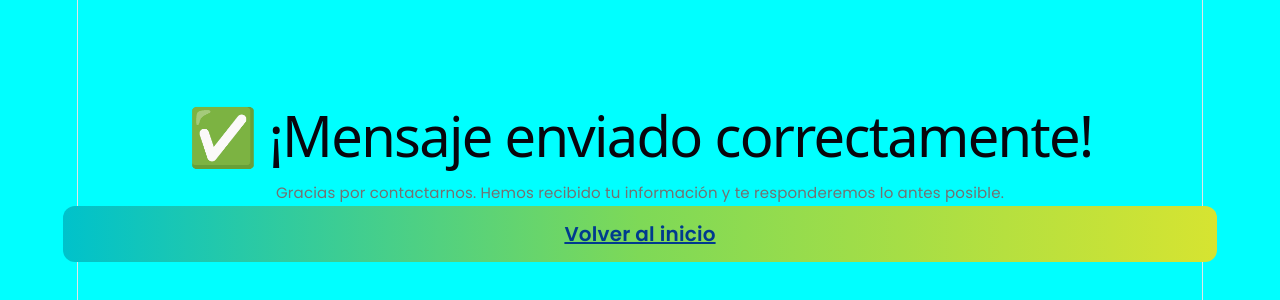
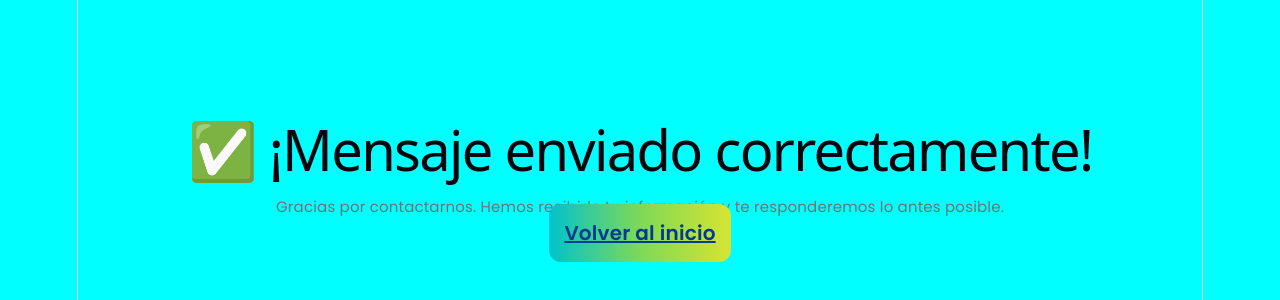
Before and after one commit to LilyBrench/miwebdespensaenlinea, a React (Vite) app: page /gracias in a window 1280 px wide. Shown: the part 224-524 px from the top of the page. Built offline with nearby package versions, Linux system fonts and the light colour scheme.

Commit message:
Ajuste de posicion en pagina Gracias

```diff
--- a/src/components/Gracias/Gracias.jsx
+++ b/src/components/Gracias/Gracias.jsx
@@ -4,6 +4,7 @@ import { Link } from "react-router-dom";
 const Gracias = () => {
   return (
     <div className={styles.gracias}>
+      <div className={styles.contenedorMensaje}>
         <h1>✅ ¡Mensaje enviado correctamente!</h1>
 
         <p>
@@ -11,12 +12,10 @@ const Gracias = () => {
           y te responderemos lo antes posible.
         </p>
 
-      <Link
-        to="https://midespensa-enlinea.netlify.app/"
-        className={styles.btnEnviar}
-      >
+        <Link to="/" className={styles.btnEnviar}>
           Volver al inicio
         </Link>
+      </div>
     </div>
   );
 };
--- a/src/components/Gracias/Gracias.module.css
+++ b/src/components/Gracias/Gracias.module.css
@@ -7,7 +7,8 @@
   padding: 20px;
 }
 
-.btnEnviar {
+
+ .btnEnviar {
   width: 100%;
   background: linear-gradient(
     90deg,
@@ -29,6 +30,9 @@
   transform: translateY(-3px);
   box-shadow: 0 6px 12px rgba(0, 0, 0, 0.2);
 }
+
+
+
 
 .gracias {
   min-height: 100vh;
```
Lines whose indentation alone changed are shown as unchanged.
